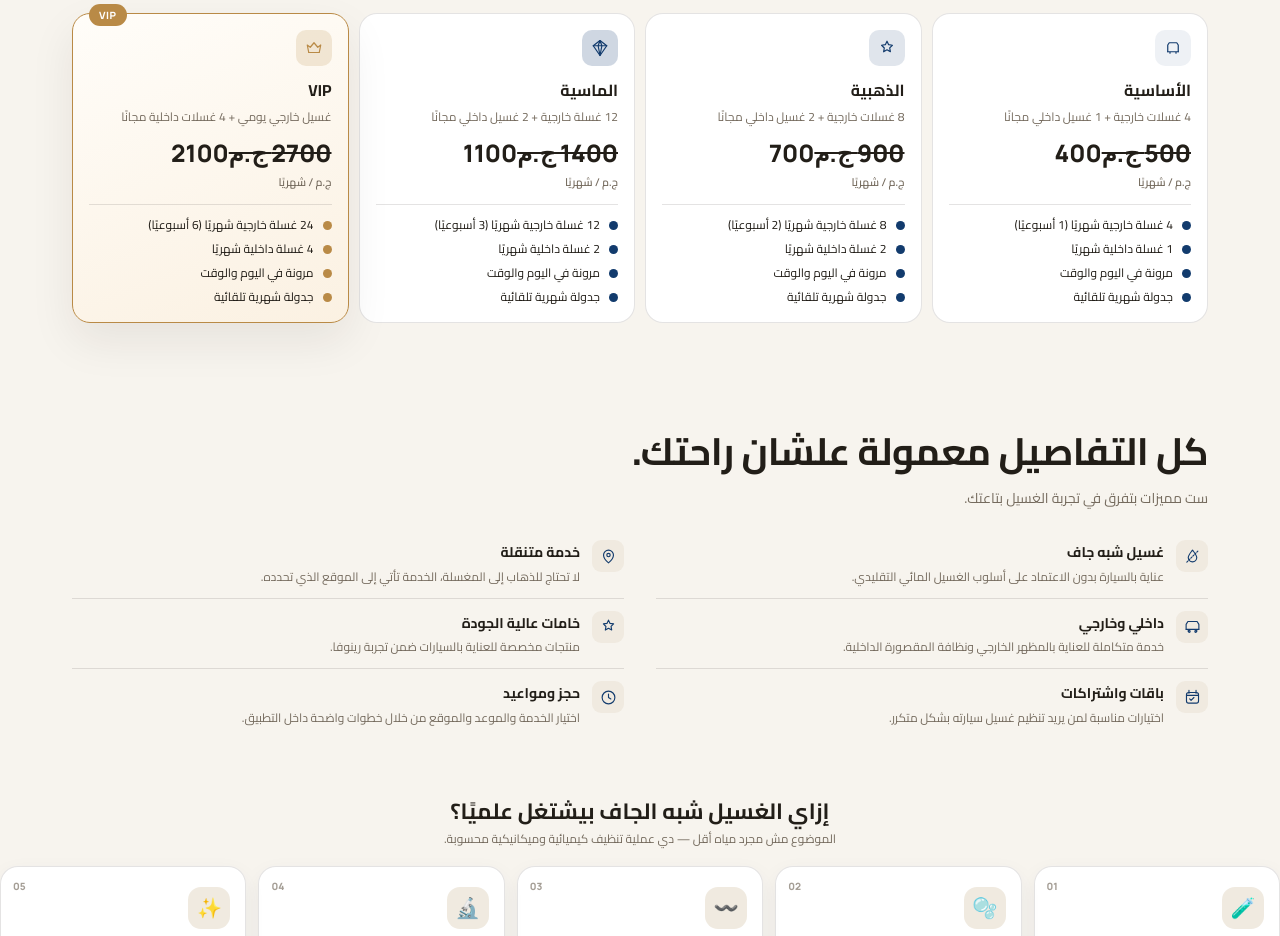
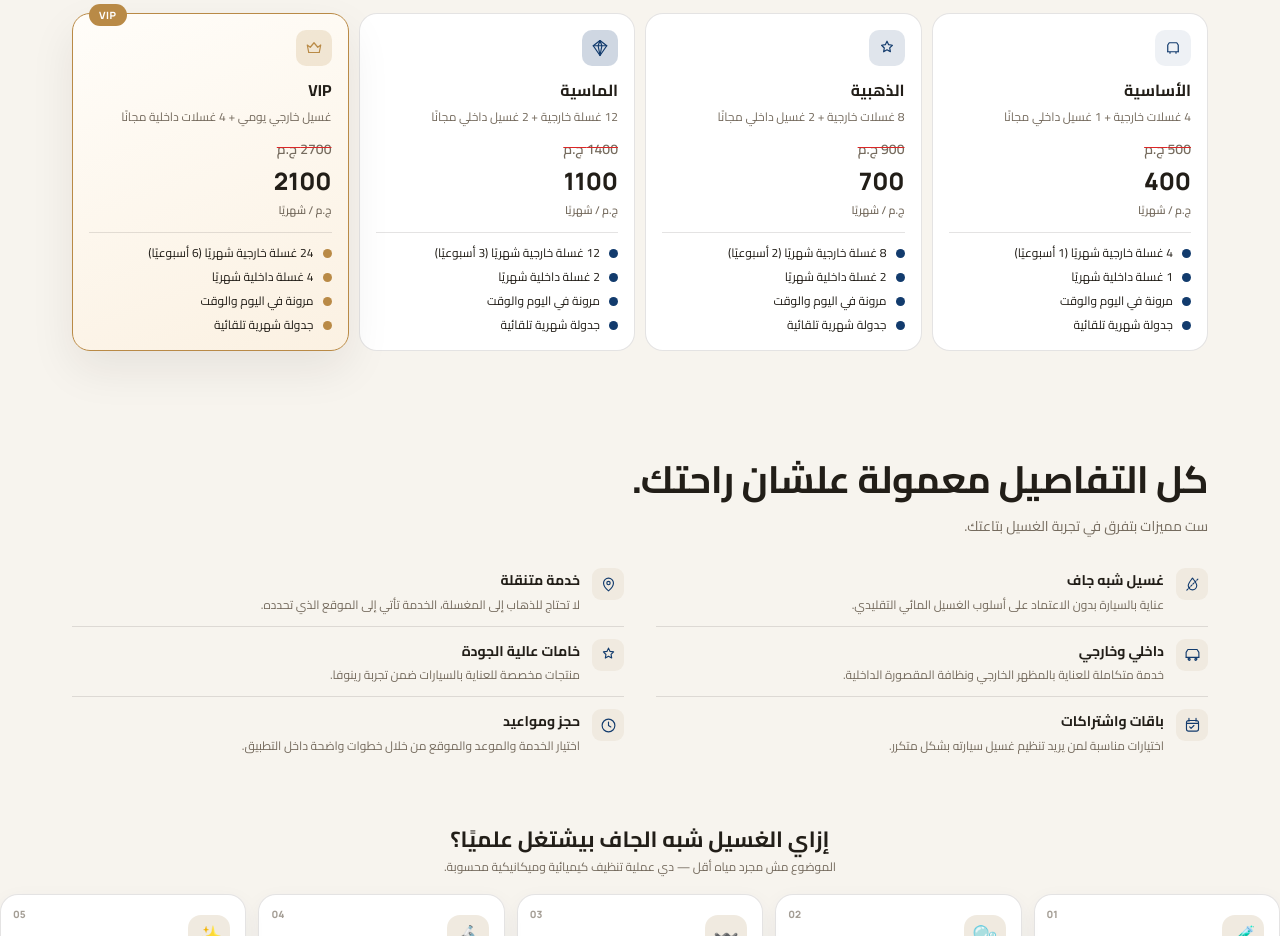
Before and after one commit to Omaramir777/reinova-landing-page, a plain HTML site: page index.html in a window 1280 px wide. Shown: the part 2500-3436 px from the top of the page. Drawn offline with Linux system fonts and the light colour scheme.

Commit message:
Add styling for old price in plan card

```diff
--- a/style.css
+++ b/style.css
@@ -233,6 +233,7 @@ body{
 .plan-tagline{font-size:12px;color:var(--muted);margin:0 0 10px;line-height:1.5}
 .plan-price{font:800 24px Manrope;color:var(--ink);margin-bottom:12px;padding-bottom:12px;border-bottom:1px solid var(--line)}
 .plan-price span{display:block;font:600 11px Cairo;color:var(--muted);margin-top:3px}
+.plan-price .old-price{display:block;font:600 14px Cairo;color:var(--muted);text-decoration:line-through;text-decoration-color:#DC2626;margin-bottom:2px}
 .plan-features{list-style:none;margin:0;padding:0;display:flex;flex-direction:column;gap:7px}
 .plan-features li{
   font-size:12px;color:var(--ink);padding-right:18px;position:relative;line-height:1.4;
```
